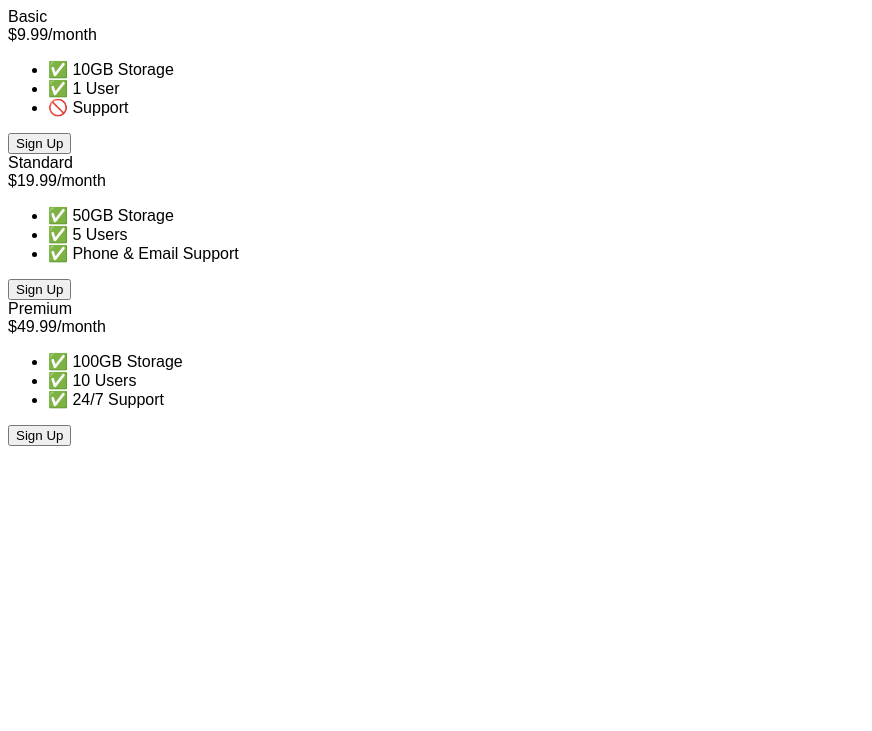
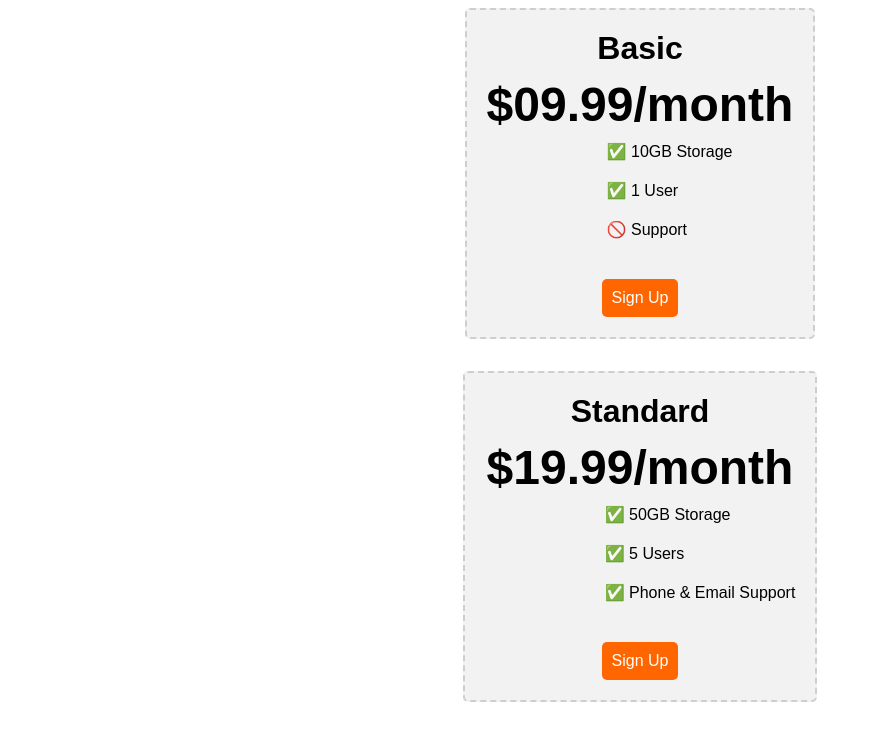
Before and after one commit to Niteshprimedev/flexbox-pricing-table-css, a plain HTML site: page index.html in a window 1280 px wide. Shown: the top 731 px of the page, without its empty margins (0-872 px from the left). Drawn offline with Linux system fonts and the light colour scheme; a web font is replaced by a local one.

Commit message:
Flexbox Pricing Table Project Completed

```diff
--- a/index.html
+++ b/index.html
@@ -16,7 +16,7 @@
     <div class="pricing-container">
         <div class="pricing-plan">
             <div class="plan-title">Basic</div>
-            <div class="plan-price">$9.99/month</div>
+            <div class="plan-price">$09.99/month</div>
             <ul class="plan-features">
                 <li>✅ 10GB Storage</li>
                 <li>✅ 1 User</li>
--- a/style.css
+++ b/style.css
@@ -2,6 +2,62 @@ body {
     font-family: "Sono", sans-serif;
   }
 
-  /* Hint: What can you do with a media query and flexbox? */
-  @media (max-width: 1250px) {
+  .pricing-container{
+    display: flex;
+    justify-content: center;
+    align-items: center;
+    height: 100vh;
+    gap: 2rem;
   }
+
+  .pricing-plan{
+    border: 2px dashed #cecece;
+    flex: 1;
+    max-width: 400px;
+    padding: 20px;
+    background-color: #f2f2f2;
+    text-align: center;
+    border-radius: 5px;
+  }
+
+  .plan-title{
+    font-size: 2rem;
+    font-weight: bold;
+    margin-bottom: 10px;
+  }
+
+  .plan-price{
+    font-size: 48px;
+    font-weight: bold;
+    margin-bottom: 10px;
+  }
+
+  .plan-features{
+    list-style: none;
+    padding: 0;
+    margin: 0;
+    text-align: left;
+}
+
+.plan-features li{
+    padding-left: 120px;
+    margin-bottom: 20px;
+  }
+
+  .plan-button{
+    font-size: 16px;
+    padding: 10px;
+    background-color: #ff6600;
+    color: #fff;
+    border-radius: 5px;
+    border: none;
+    cursor: pointer;
+    margin-top: 20px;
+  }
+
+  @media (max-width: 1320px) {
+    .pricing-container {
+        flex-direction: column;
+        height: 100%;
+    }
+  }
```
